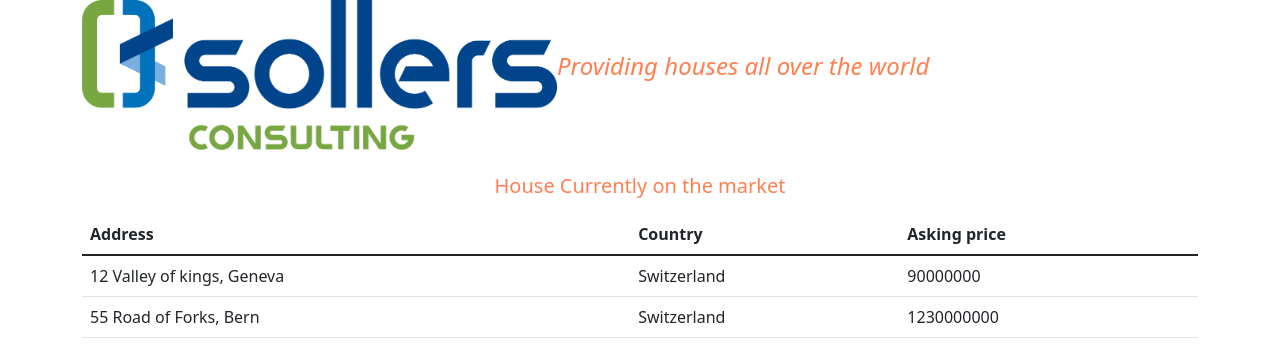
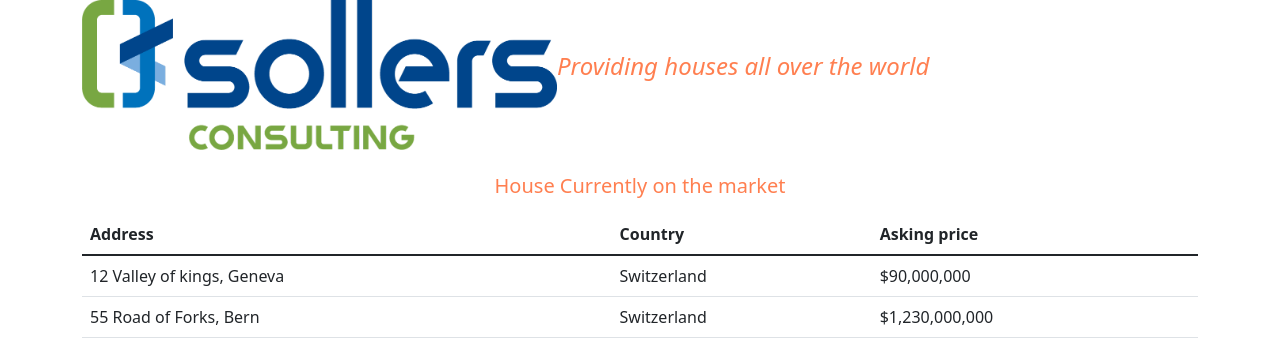
Before and after one commit to ChangKiat/ReactTutorial, a Next.js app: page / in a window 1280 px wide. Shown: the top 364 px of the page. Built offline with nearby package versions, Linux system fonts and the light colour scheme.

Commit message:
Exracting components

```diff
--- /dev/null
+++ b/components/currencyFormatter.js
@@ -0,0 +1,7 @@
+const currencyFormatter = Intl.NumberFormat("en-US", {
+    style:"currency",
+    currency:"USD",
+    maximumFractionDigits: 0,
+})
+
+export default currencyFormatter
--- a/components/houseList.js
+++ b/components/houseList.js
@@ -1,3 +1,5 @@
+import HouseRow from "./houseRow"
+
 const houses = [
     {
         id: 1,
@@ -30,13 +32,7 @@
                     </tr>
                 </thead>
                 <tbody>
-                    {houses.map(h => (
-                        <tr key={h.id}>
-                            <td>{h.address}</td>
-                            <td>{h.country}</td>
-                            <td>{h.price}</td>
-                        </tr>
-                    ))}
+                    {houses.map(h => <HouseRow key={h.id} house={h}/>)}
                 </tbody>
             </table>
         </>
--- /dev/null
+++ b/components/houseRow.js
@@ -0,0 +1,13 @@
+import currencyFormatter from "./currencyFormatter"
+
+const HouseRow = ({house}) => {
+    return (
+        <tr>
+            <td>{house.address}</td>
+            <td>{house.country}</td>
+            <td>{currencyFormatter.format(house.price)}</td>
+        </tr>
+    )
+}
+
+export default HouseRow
```
